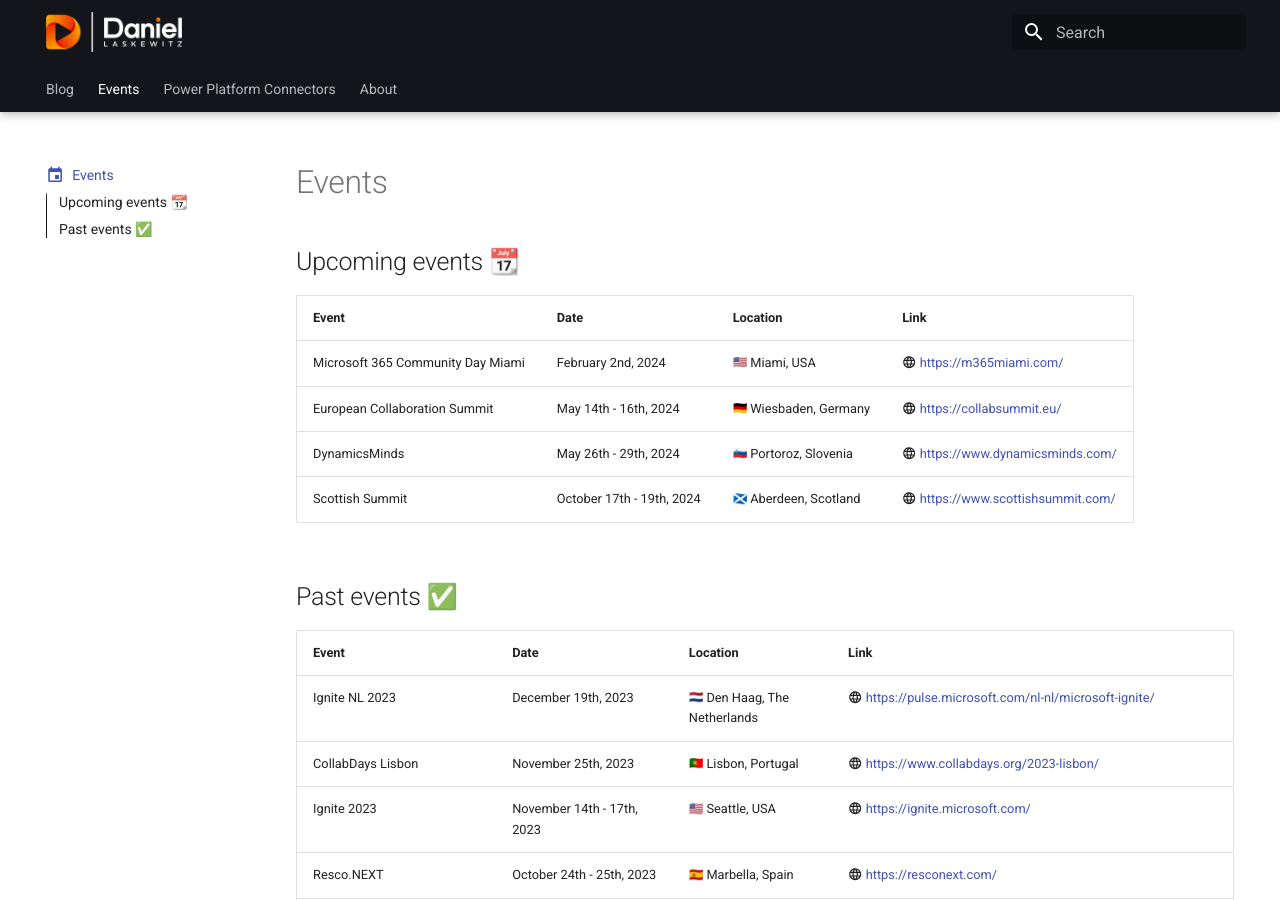
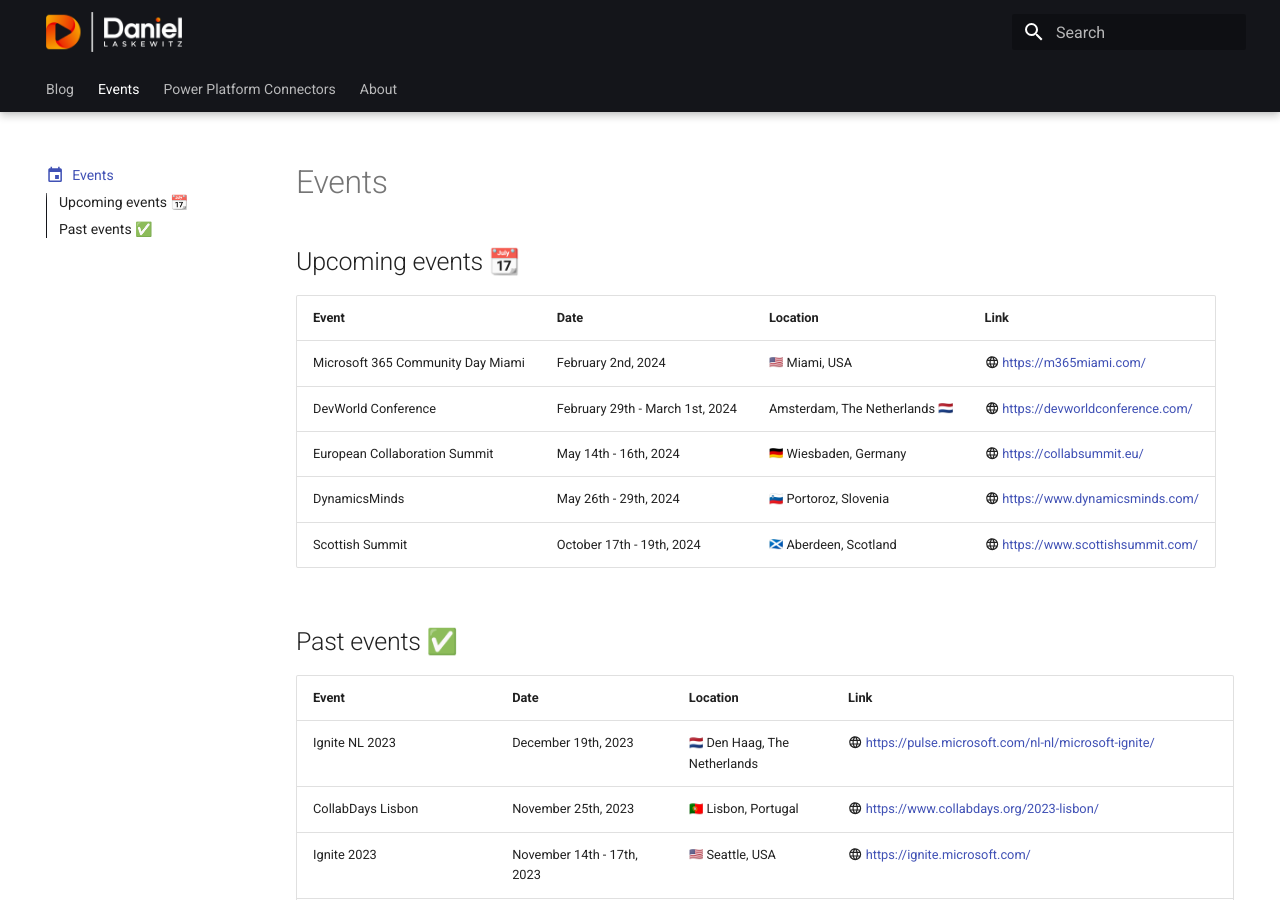
Before and after one commit to Laskewitz/laskewitz.github.io, an MkDocs documentation site: the page built from docs/events.md, in a window 1280 px wide and 900 px high. Built offline with MkDocs 1.6.1 and Material for MkDocs 9.7.7, drawn with Linux system fonts in a browser that asks for light colours; emoji names are drawn with the system emoji font.

Commit message:
Added DevWorld

```diff
--- a/docs/events.md
+++ b/docs/events.md
@@ -15,6 +15,7 @@
 | Event | Date | Location | Link |
 | ----------- | ------------------------------------ | ------------------------------------ | ------------------------------------ |
 | Microsoft 365 Community Day Miami | February 2nd, 2024 | :us: Miami, USA | :material-web: [https://m365miami.com/](https://m365miami.com/) |
+| DevWorld Conference | February 29th - March 1st, 2024 | Amsterdam, The Netherlands :nl: | :material-web: [https://devworldconference.com/](https://devworldconference.com/) |
 | European Collaboration Summit | May 14th - 16th, 2024 | :de: Wiesbaden, Germany | :material-web: [https://collabsummit.eu/](https://collabsummit.eu/) |
 | DynamicsMinds | May 26th - 29th, 2024 | :si: Portoroz, Slovenia | :material-web: [https://www.dynamicsminds.com/](https://www.dynamicsminds.com/) |
 | Scottish Summit | October 17th - 19th, 2024 | :scotland: Aberdeen, Scotland | :material-web: [https://www.scottishsummit.com/](https://www.scottishsummit.com/) |
```
